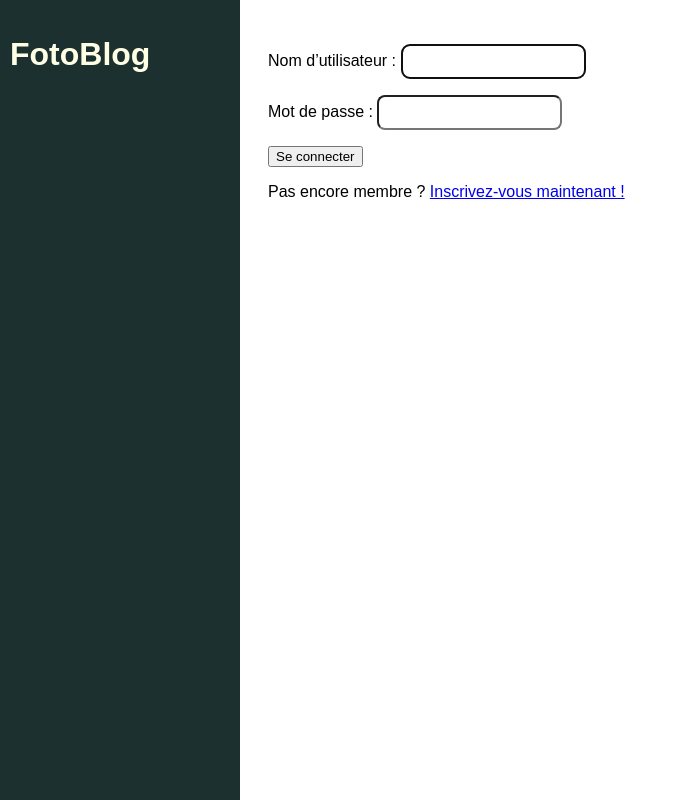
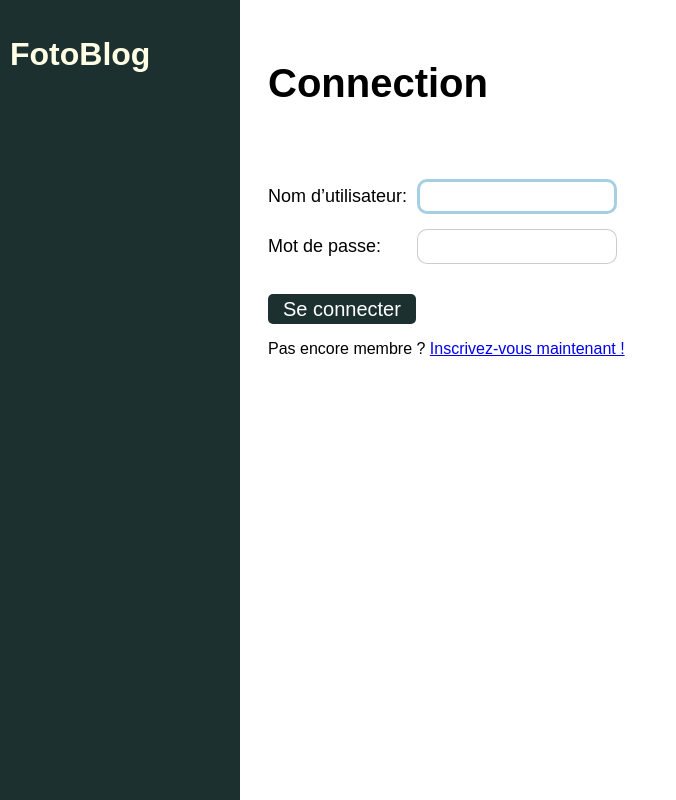
Before and after one commit to Merveillesy/mydjangoapp, a Django app: page / in a window 1280 px wide. Shown: the whole page, without its empty margins (0-676 px from the left). Run offline with Django 5.2, Linux system fonts and the light colour scheme; parts of the project's set-up code (start-up, migrations or seed data) failed here and were passed over.

Commit message:
code update

```diff
--- a/authentication/templates/authentication/login.html
+++ b/authentication/templates/authentication/login.html
@@ -1,10 +1,17 @@
-{% extends 'base.html' %}
-{% block content %}
-    <p style='color:red;'>{{ message }}</p>
-    <form method="post">
-        {{ form.as_p }}
-        {% csrf_token %}
-        <button type="submit" >Se connecter</button>
-    </form>
-    <p> Pas encore membre ? <a href="{% url 'signup' %}"> Inscrivez-vous maintenant !</a></p>
+{% extends 'base.html' %}{% block content %}
+<h2 class="auth-title">Connection</h2>
+<p style="color: red">{{ message }}</p>
+<form method="post" class="login-form">
+  {% csrf_token %} {% for field in form %}
+  <div class="form-group">
+    <label for="{{ field.auto_id}}">{{ field.label }}</label>
+    {{field}}
+  </div>
+  {% endfor %}
+  <button type="submit" class="btn">Se connecter</button>
+</form>
+<p>
+  Pas encore membre ?
+  <a href="{% url 'signup' %}"> Inscrivez-vous maintenant !</a>
+</p>
 {% endblock content %}
--- a/blog/models.py
+++ b/blog/models.py
@@ -16,3 +16,5 @@ class Blog(models.Model):
     author = models.ForeignKey(settings.AUTH_USER_MODEL, on_delete=models.CASCADE)
     date_created = models.DateTimeField(auto_now_add=True)
     starred = models.BooleanField(default=False)
+
+    mmm
--- a/blog/templates/base.html
+++ b/blog/templates/base.html
@@ -4,6 +4,7 @@
     <title>FotoBlog</title>
     <link rel="stylesheet" href="{% static 'app.css' %}" />
     <link rel="stylesheet" href="{% static 'auth/sign-up.css' %}" />
+    <link rel="stylesheet" href="{% static 'auth/login.css' %}" />
   </head>
   <body>
     <div class="sidebar">
--- a/static/app.css
+++ b/static/app.css
@@ -11,7 +11,7 @@ html {
   top: 0; /* Stay at the top */
   left: 0;
   background-color: #1d3030;
-    color:  #ffffe6;
+  color: #ffffe6;
   overflow-x: hidden; /* Disable horizontal scroll */
   padding-top: 15px;
   padding-left: 10px;
@@ -21,7 +21,7 @@ html {
 /* The navigation menu links */
 .sidebar a {
   text-decoration: none;
-    color:  #ffffe6;
+  color: #ffffe6;
   display: block;
 }
 
@@ -56,3 +56,26 @@ html {
   width: 80%;
   border-radius: 5px;
 }
+
+.errors {
+  color: rgba(rgb(237, 15, 15), green, blue, alpha);
+}
+
+.btn {
+  width: max-content;
+  background-color: #1d3030;
+  color: #fff;
+  border: none;
+  font-size: 20px;
+  padding: 0px 15px;
+  border-radius: 5px;
+  font-weight: 500;
+  height: 30px;
+  margin-top: 15px;
+  cursor: pointer;
+  transition: transform 500ms ease-in-out;
+}
+
+.btn:hover {
+  transform: scale(1.05);
+}
--- a/static/auth/login.css
+++ b/static/auth/login.css
@@ -0,0 +1,63 @@
+.login-form {
+  display: flex;
+  flex-direction: column;
+  gap: 15px;
+  width: max-content;
+  padding-top: 40px;
+}
+
+.auth-title {
+  font-size: 40px;
+}
+
+.login-form > button {
+  width: max-content;
+  background-color: #1d3030;
+  color: #fff;
+  border: none;
+  font-size: 20px;
+  padding: 0px 15px;
+  border-radius: 5px;
+  font-weight: 500;
+  height: 30px;
+  margin-top: 15px;
+  cursor: pointer;
+  transition: transform 500ms ease-in-out;
+}
+
+.login-form > button:hover {
+  transform: scale(1.05);
+}
+
+.form-group {
+  display: grid;
+  grid-template-columns: auto 200px;
+  gap: 10px;
+  align-items: center;
+}
+
+.form-group > label {
+  font-size: 18px;
+  font-weight: 500;
+}
+
+.form-group > input,
+select {
+  height: 35px;
+  border-radius: 10px;
+  border: 1px solid rgba(0, 0, 0, 0.2);
+  padding-left: 10px;
+}
+
+.form-group > select {
+  background-color: #fff;
+}
+
+.form-group > input:focus {
+  outline: none;
+  border: 3px solid #a5d0e3;
+}
+
+.form-group > label:after {
+  content: ":";
+}
--- a/static/auth/sign-up.css
+++ b/static/auth/sign-up.css
@@ -1,4 +1,44 @@
-input {
+.signup-form {
+  display: flex;
+  flex-direction: column;
+  gap: 15px;
+  width: max-content;
+  padding-top: 40px;
+}
+
+.auth-title {
+  font-size: 40px;
+}
+
+.form-group {
+  display: grid;
+  grid-template-columns: auto 200px;
+  gap: 10px;
+  align-items: center;
+}
+
+.form-group > label {
+  font-size: 18px;
+  font-weight: 500;
+}
+
+.form-group > input,
+select {
   height: 35px;
-  border-radius: 8px;
+  border-radius: 12px;
+  border: 1px solid rgba(0, 0, 0, 0.2);
+  padding-left: 10px;
 }
+
+.form-group > select {
+  background-color: transparent;
+}
+
+.form-group > input:focus {
+  outline: none;
+  border: 3px solid #a5d0e3;
+}
+
+.form-group > label:after {
+  content: ":";
+}
```
Also changed, not shown: authentication/forms.py (+0 -14 lines), authentication/templates/authentication/signup.html (+16 -5 lines), media/Capture_comlan_hYk1sEW.png (added), media/licensed-image.jpg (added), media/licensed-image_vq1fsWp.jpg (added), media/téléchargement.jpg (added). Lines whose indentation alone changed are shown as unchanged.
